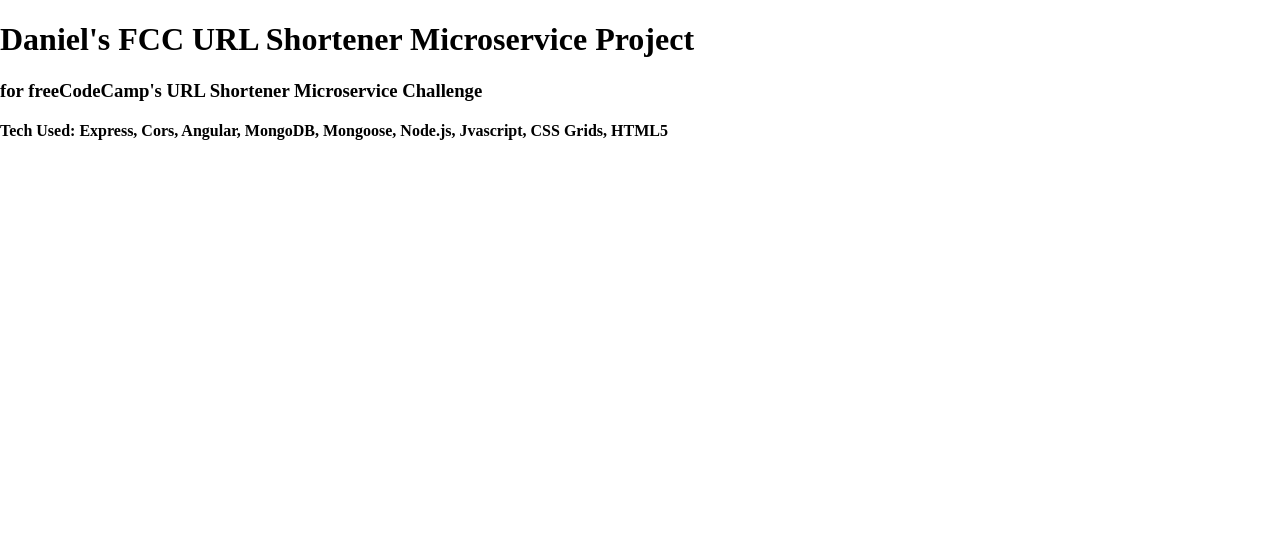
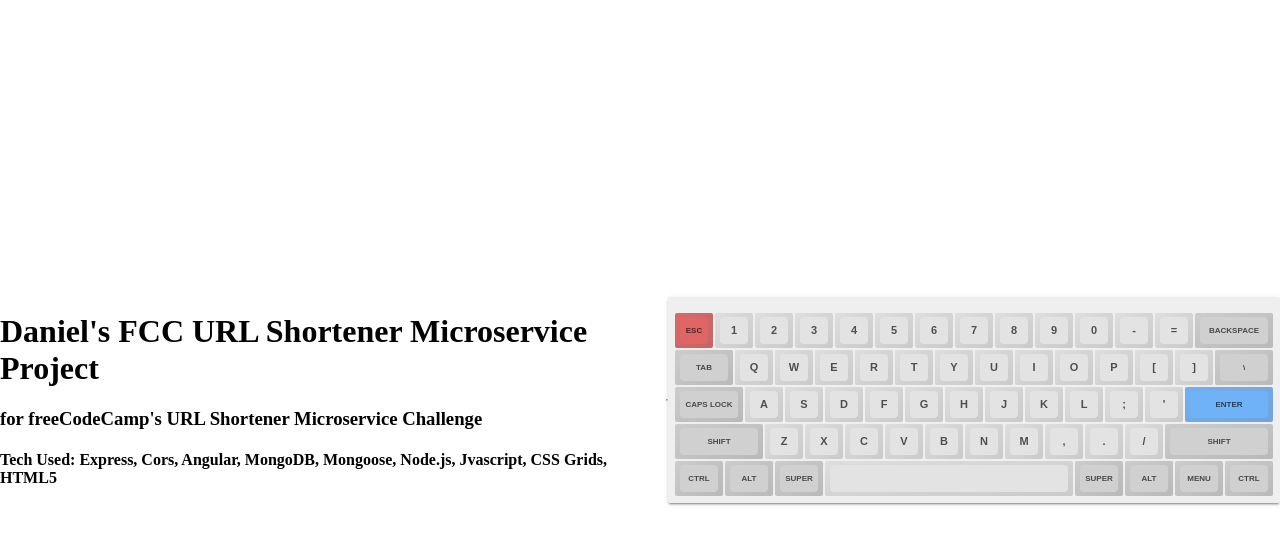
Before and after one commit to profoundhub/FCC-URL-Shortener-Microservice, a website: page public/index.html in a window 1280 px wide. Drawn offline with nearby package versions, Linux system fonts and the light colour scheme.

Commit message:
renew Front End
renew Front End

```diff
--- a/public/css/styles.css
+++ b/public/css/styles.css
@@ -182,6 +182,7 @@
     -ms-flex-align: center;
     align-items: center;
     height: 100vh;
+    /*
     background-image: -webkit-gradient(
         linear,
         left top,
@@ -190,4 +191,5 @@
         to(#545454)
     );
     background-image: linear-gradient(to bottom right, #000000, #545454);
+    */
 }
--- a/public/index.html
+++ b/public/index.html
@@ -7,7 +7,7 @@
     <meta name="viewport" content="width=device-width, initial-scale=1.0">
     <meta http-equiv="X-UA-Compatible" content="ie=edge">
     <link rel="stylesheet" href="https://cdnjs.cloudflare.com/ajax/libs/normalize/5.0.0/normalize.min.css">
-    <link rel="stylesheet" href="css/style.css">
+    <link rel="stylesheet" href="css/styles.css">
 </head>
 <body>
     <header>
@@ -16,7 +16,7 @@
         <!-- <img src="" /> -->
         <h4>Tech Used: Express, Cors, Angular, MongoDB, Mongoose, Node.js, Jvascript, CSS Grids, HTML5</h4>
     </header>
-
+<hr />
 <section>
     <div class="keyboard" id="60-percent-keyboard">
         <!-- Start Row 1 -->
```
Also changed, not shown: public/README.txt (added), readme.md, 1 other file. Lines whose indentation alone changed are shown as unchanged.
